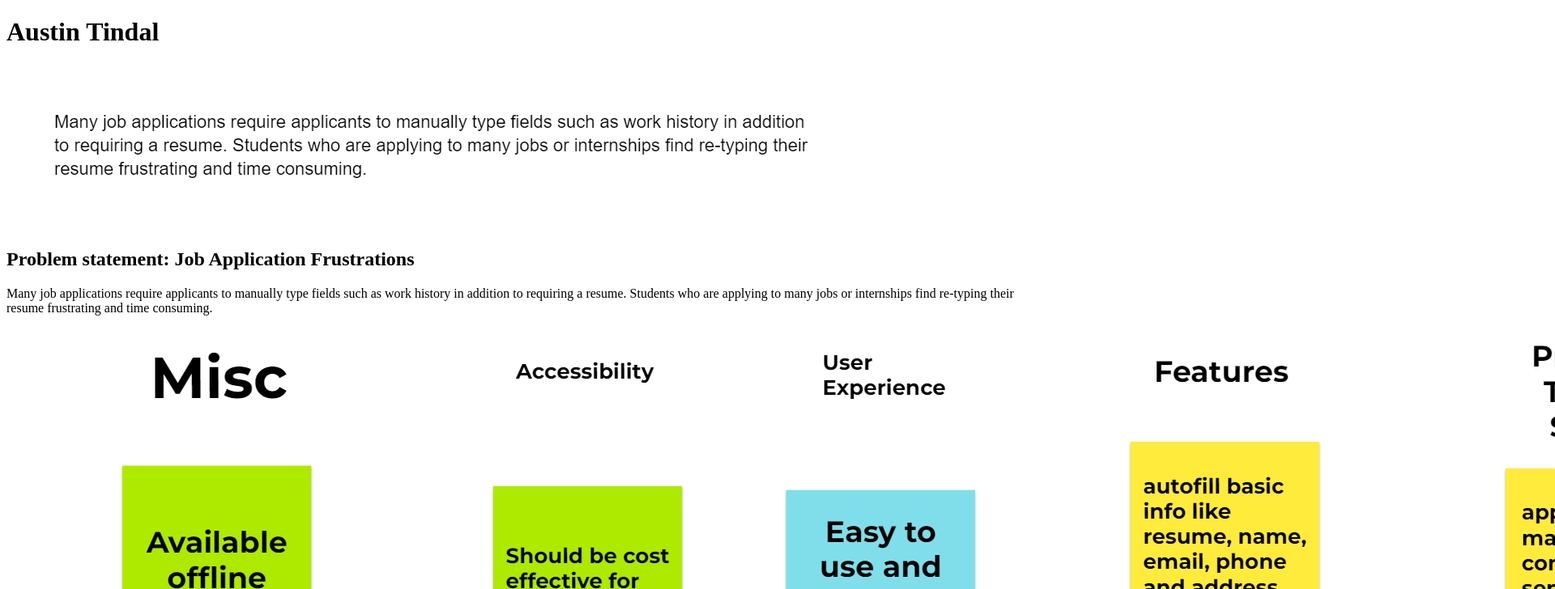
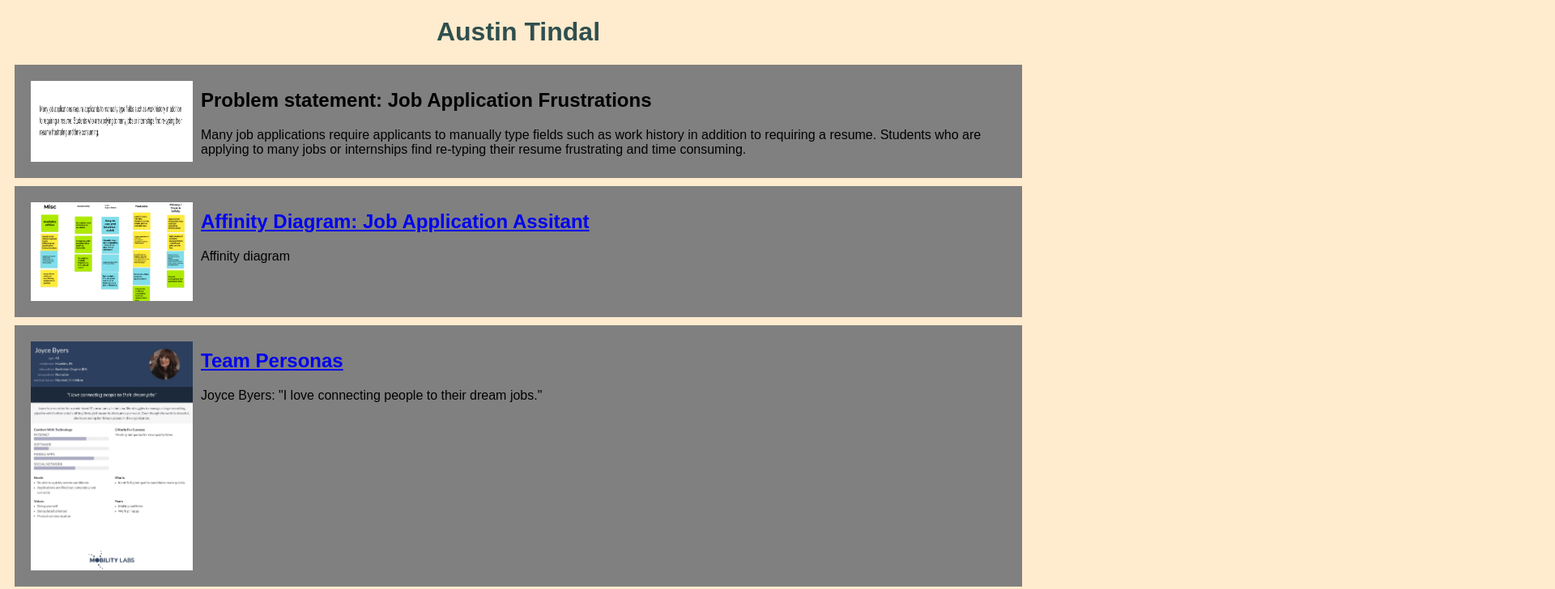
Before and after one commit to apt-usc/apt-usc, a plain HTML site: page index.html in a window 1280 px wide. Shown: the top 728 px of the page at 81% size, 1920 px wide, since content can reach past the window. Drawn offline with Linux system fonts and the light colour scheme.

Commit message:
personas

```diff
--- a/index.html
+++ b/index.html
@@ -2,6 +2,7 @@
 <html>
   <head>
     <title>CSCE 190: Austin Tindal</title>
+    <link rel="stylesheet" href="styles.css"\>
   </head>
   <body>
     <h1>Austin Tindal</h1>
@@ -25,6 +26,16 @@
               Affinity diagram
           </p>
       </section>
-  </section>
+    </section>
+
+    <section class="assign">
+      <img src="images/my-persona.jpg" />
+      <section class="assign-det">
+          <a href="files/all-personas.pdf"><h2>Team Personas</h2></a>
+          <p>
+              Joyce Byers: "I love connecting people to their dream jobs."
+          </p>
+      </section>
+    </section>
   </body>
 </html>
--- /dev/null
+++ b/styles.css
@@ -0,0 +1,21 @@
+body {
+    background-color: blanchedalmond;
+    font-family: Arial, Helvetica, sans-serif;
+}
+
+h1 {
+    color:darkslategray;
+    text-align: center;
+}
+
+.assign {
+    margin: 10px;
+    padding: 10px;
+    background-color: grey;
+    display: flex;
+}
+
+.assign img {
+    width: 200px;
+    padding: 10px;
+}
```
Also changed, not shown: images/my-persona.jpg (added), 1 other file.
